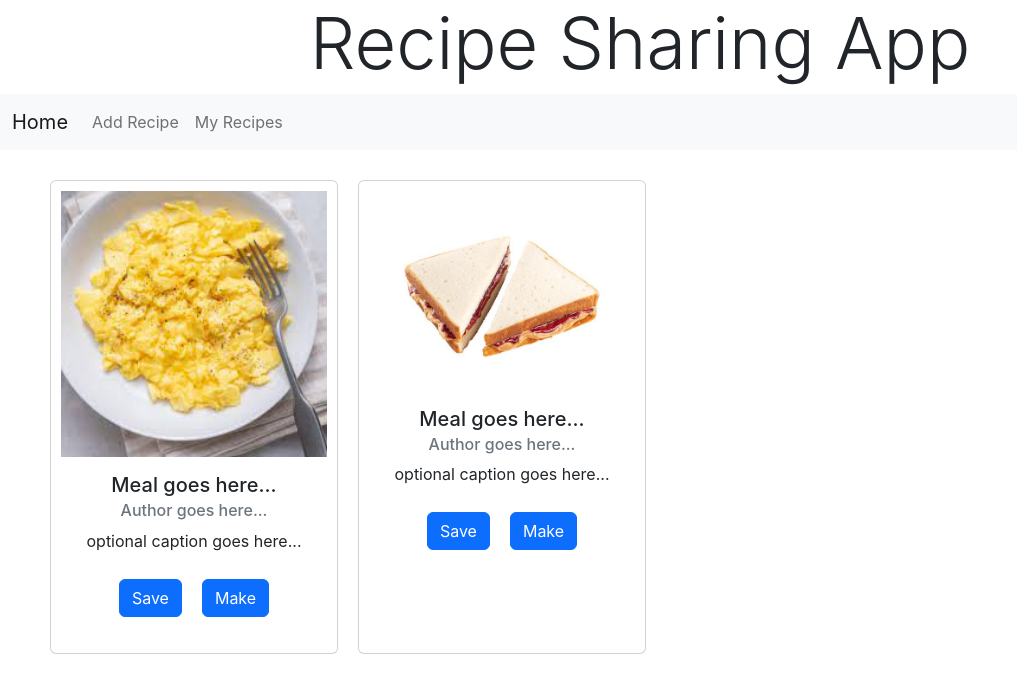
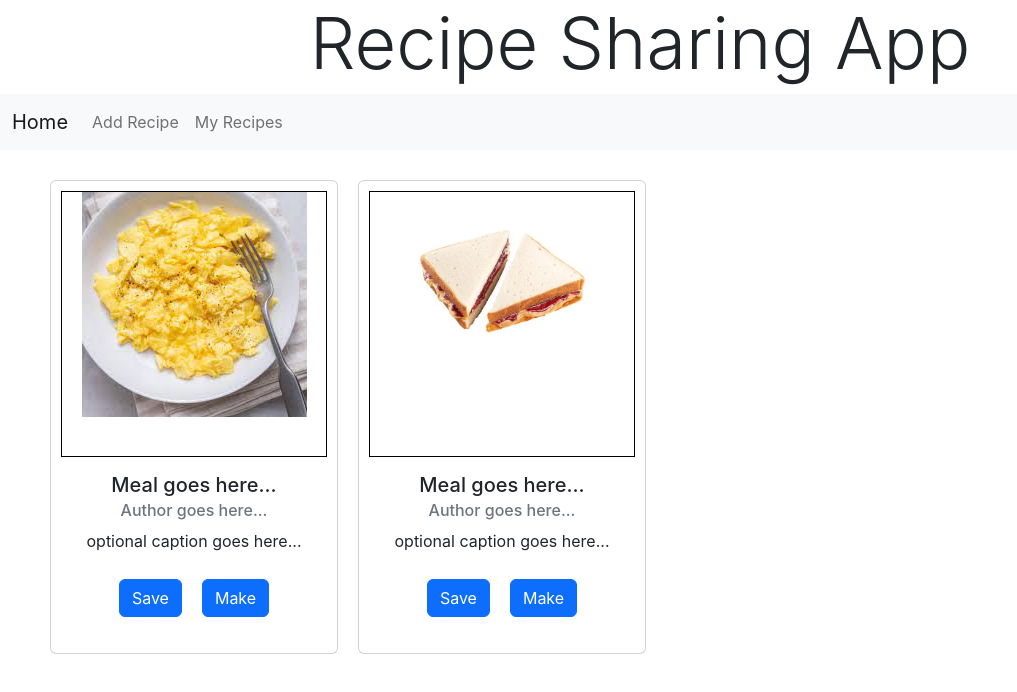
Before and after one commit to jeje1197/Recipe-Sharing-App, a React (Create React App) app in the folder recipe-front-end/: page / in a window 1280 px wide. Shown: the top 692 px of the page, without its empty margins (0-1017 px from the left). Built offline with nearby package versions, Linux system fonts and the light colour scheme.

Commit message:
Updated Card Image Styling

```diff
--- a/recipe-front-end/src/components/Card.js
+++ b/recipe-front-end/src/components/Card.js
@@ -1,14 +1,18 @@
-
+// center image
 function Card(props) {
     return (
         <div className="card" style={{width: "18rem"}}>
-            <img src={props.image} alt="Recipe Visual"/>
+
+            <div className="cardImgDiv">
+                <img className="cardImg"src={props.image} alt="Recipe Visual"/>
+            </div>
+
             <div className="card-body">
                 <h5 className="card-title">Meal goes here...</h5>
                 <h6 className="card-subtitle mb-2 text-muted">Author goes here...</h6>
                 <p className="card-text">optional caption goes here...</p>
-                <a href="#" className="btn btn-primary">Save</a>
-                <a href="#" className="btn btn-primary">Make</a>
+                <a href="/" className="btn btn-primary">Save</a>
+                <a href="/" className="btn btn-primary">Make</a>
             </div>
         </div>
     )
--- a/recipe-front-end/src/components/Home.css
+++ b/recipe-front-end/src/components/Home.css
@@ -11,6 +11,16 @@
     margin-left: 20px;
 }
 
+.cardImgDiv {
+    height: 266px;
+    border: 1px solid black;
+}
+
+.cardImg {
+    max-width: 225px;
+    max-height: 225px;
+}
+
 .btn {
     margin: 10px;
     width: fit-content;
```
